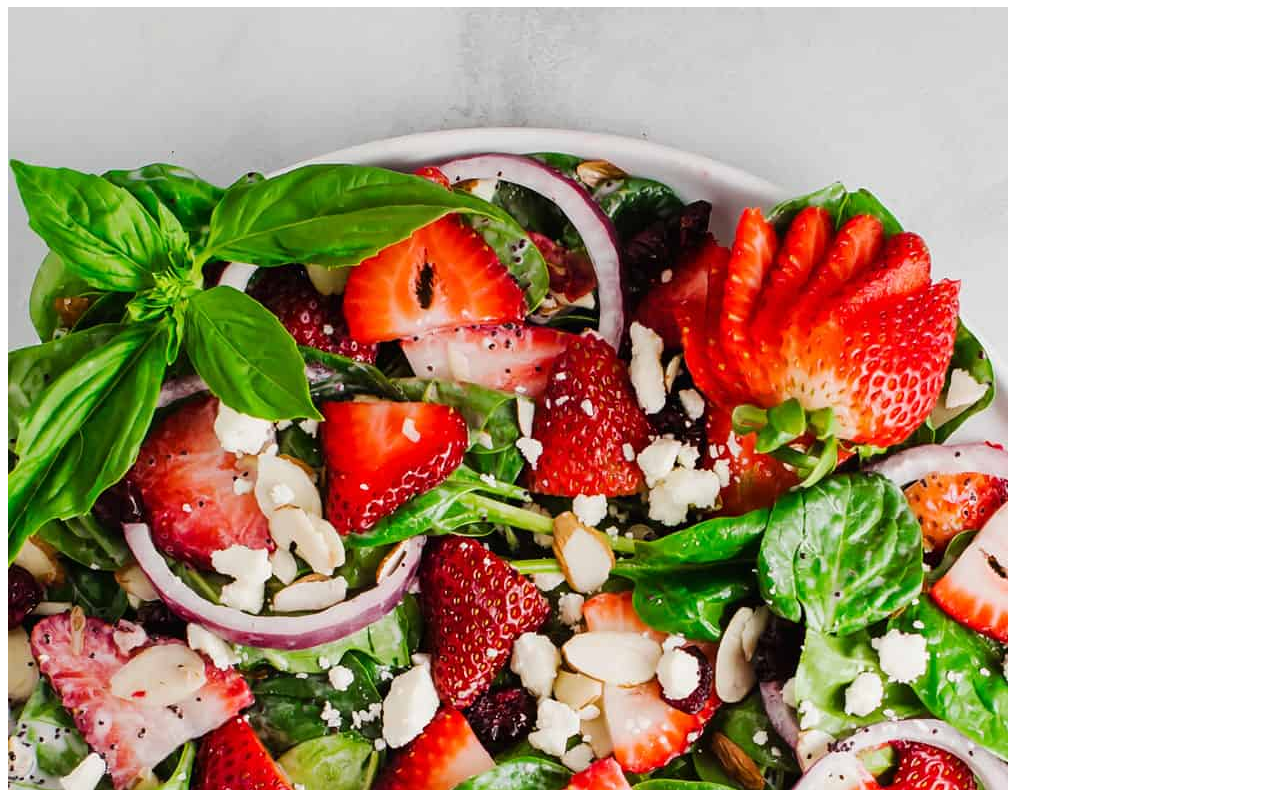
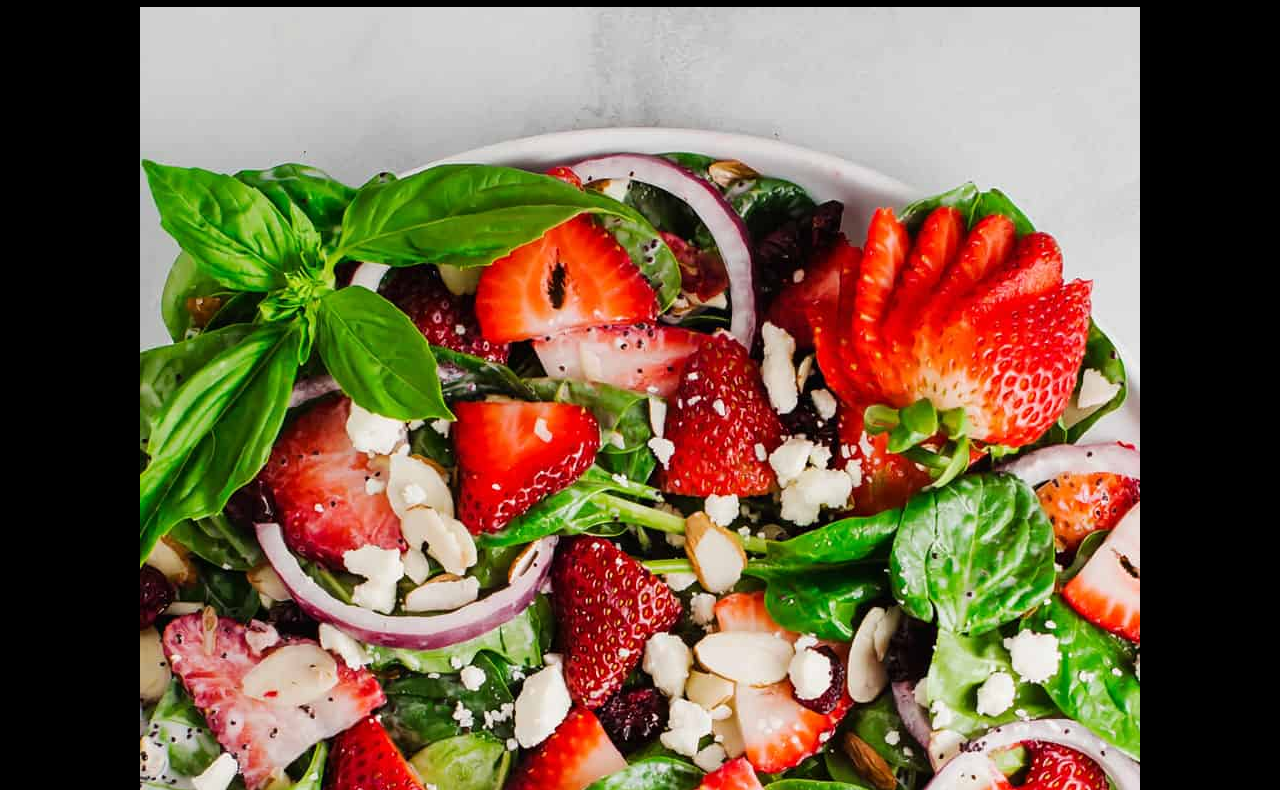
Before and after one commit to vincentmeloni/odin_recipes, a plain HTML site: page recipes/spinachsalad.html in a window 1280 px wide. Shown: the part 73-863 px from the top of the page. Drawn offline with Linux system fonts and the light colour scheme; files that its build step writes are made by us from their sources.

Commit message:
centered text on homepage, added yellow

```diff
--- a/recipes/spinachsalad.html
+++ b/recipes/spinachsalad.html
@@ -1,6 +1,7 @@
 <!DOCTYPE html>
 <html lang="en">
     <head>
+        <link rel="stylesheet" href="styles.css">
         <meta charset="UTF-8">
         <title>Strawberry Spinach Salad</title>
         <body>
--- a/styles.css
+++ b/styles.css
@@ -1,7 +1,11 @@
 * {
-    color: red;
+    color: yellow;
     background-color: black;}
 
 h1 {
     text-align: center
 }
+
+body {
+    text-align: center
+}
```
